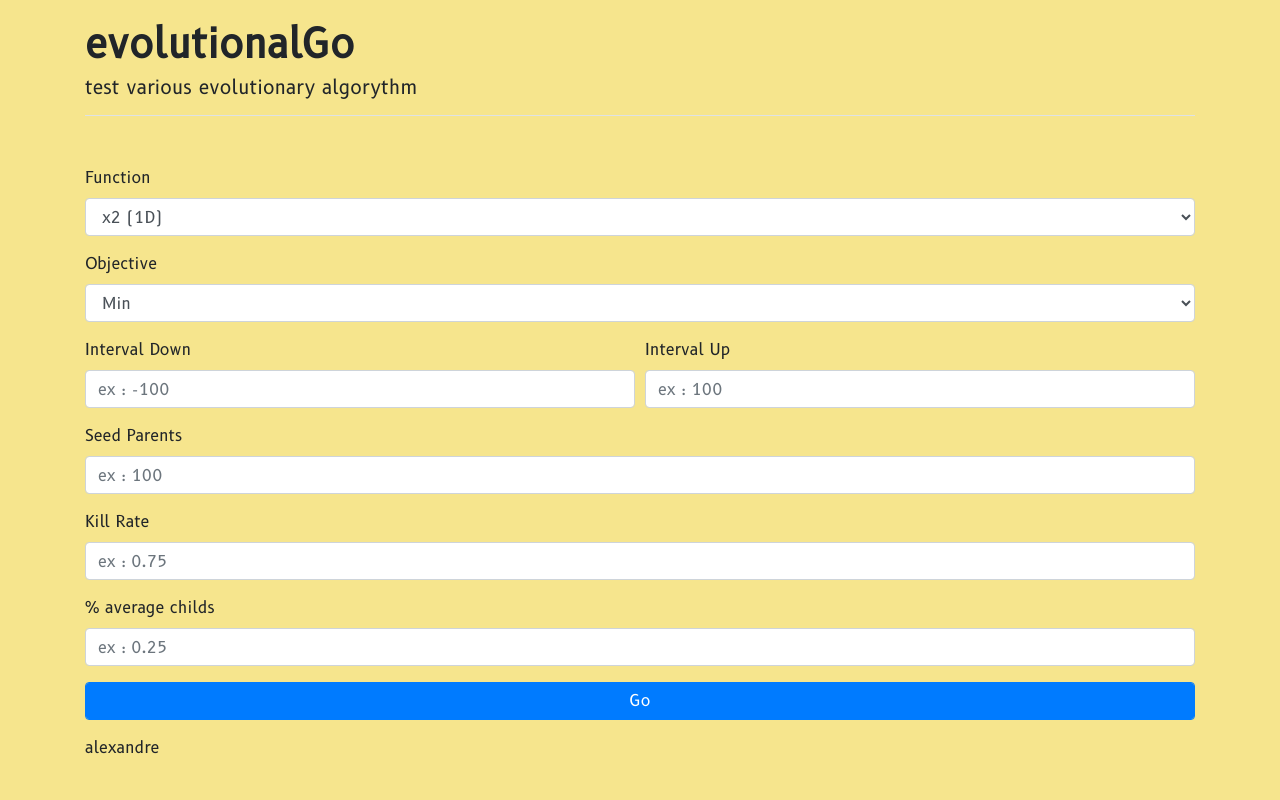
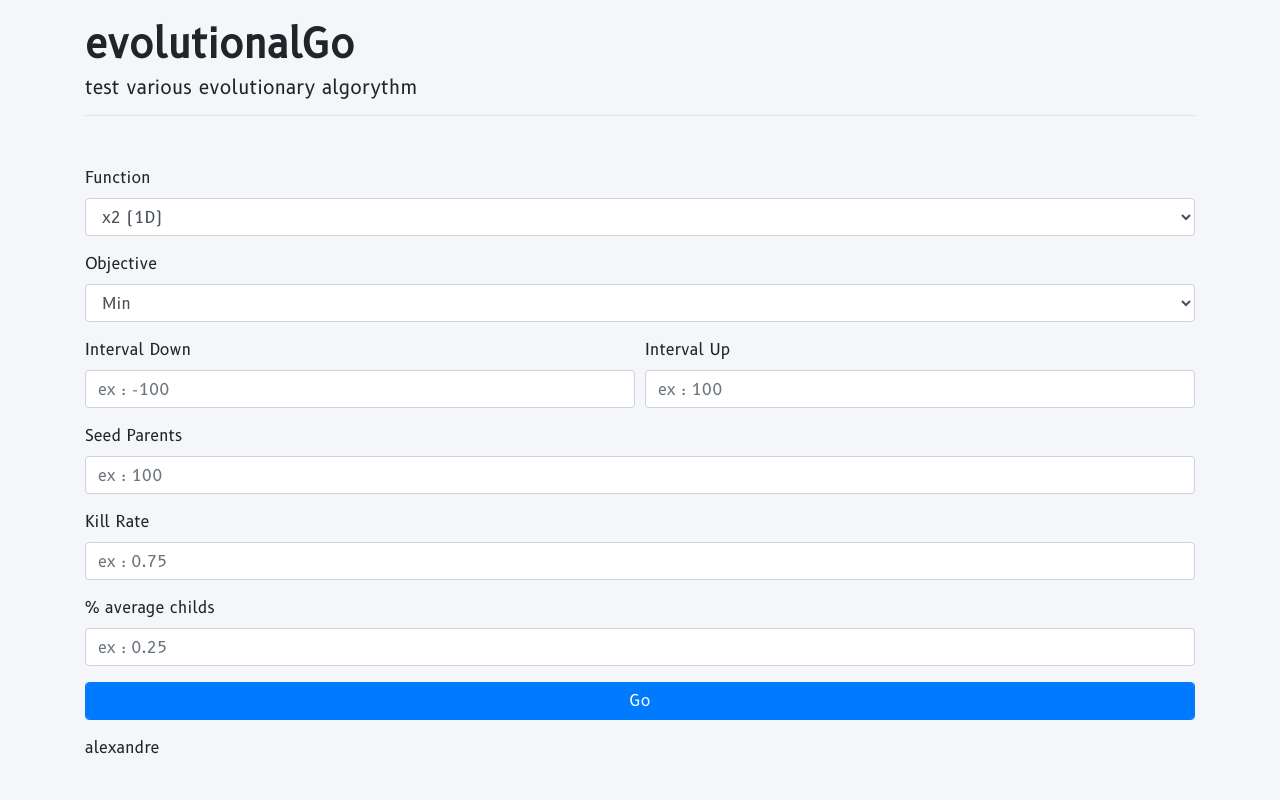
Before and after one commit to AlexandreGazagnes/theDarwinProject, a Flask app: page / in a window 1280 px wide. Run offline with Flask 2, Linux system fonts and the light colour scheme; parts of the project's set-up code (start-up, migrations or seed data) failed here and were passed over; some libraries are stand-ins or nearby versions.

Commit message:
change bg color

```diff
--- a/app/static/css/base.css
+++ b/app/static/css/base.css
@@ -6,14 +6,6 @@
     font-family: sweet_purple;
     src: url('/static/fonts/sweet_purple/sweet purple.otf');}
 
-/*
-@font-face {
-    font-family: b612;
-    src: url('/static/fonts/B612/B612-Regular.ttf');}
-
-@font-face {
-font-family: b612;
-src: url('/static/fonts/B612/B612-Regular.ttf');} */
 
 html{
 }
@@ -23,7 +15,7 @@
     /* font-family: B612, Verdana, Geneva, Tahoma, sans-serif; */
     font-family: b612, Verdana, Tahoma, sans-serif;
     font-size: medium ;
-    background-color:  #f6e58d;      /*  #f5f6fa; #ecf0f1; */
+    background-color: #f5f6fa ;     /*  #f6e58d;  #f5f6fa; #ecf0f1; */
     padding: 10px;
     margin: 10px;
 }
```
